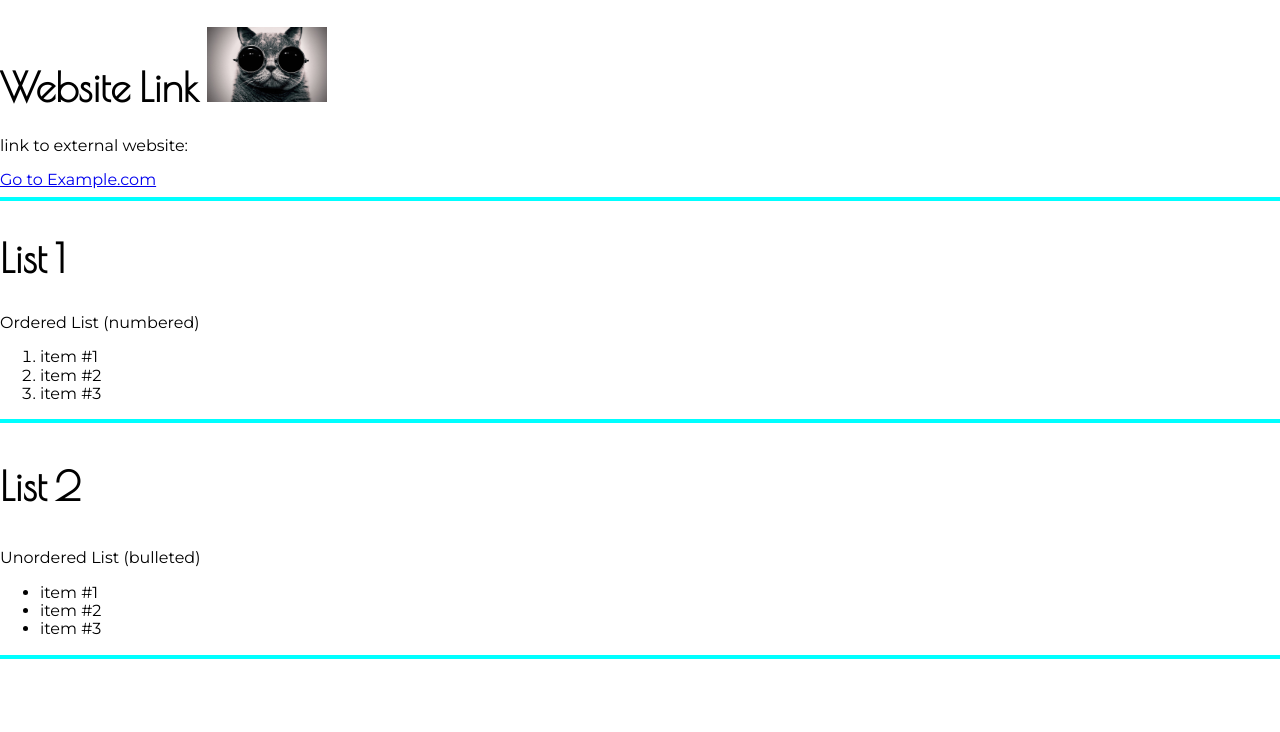
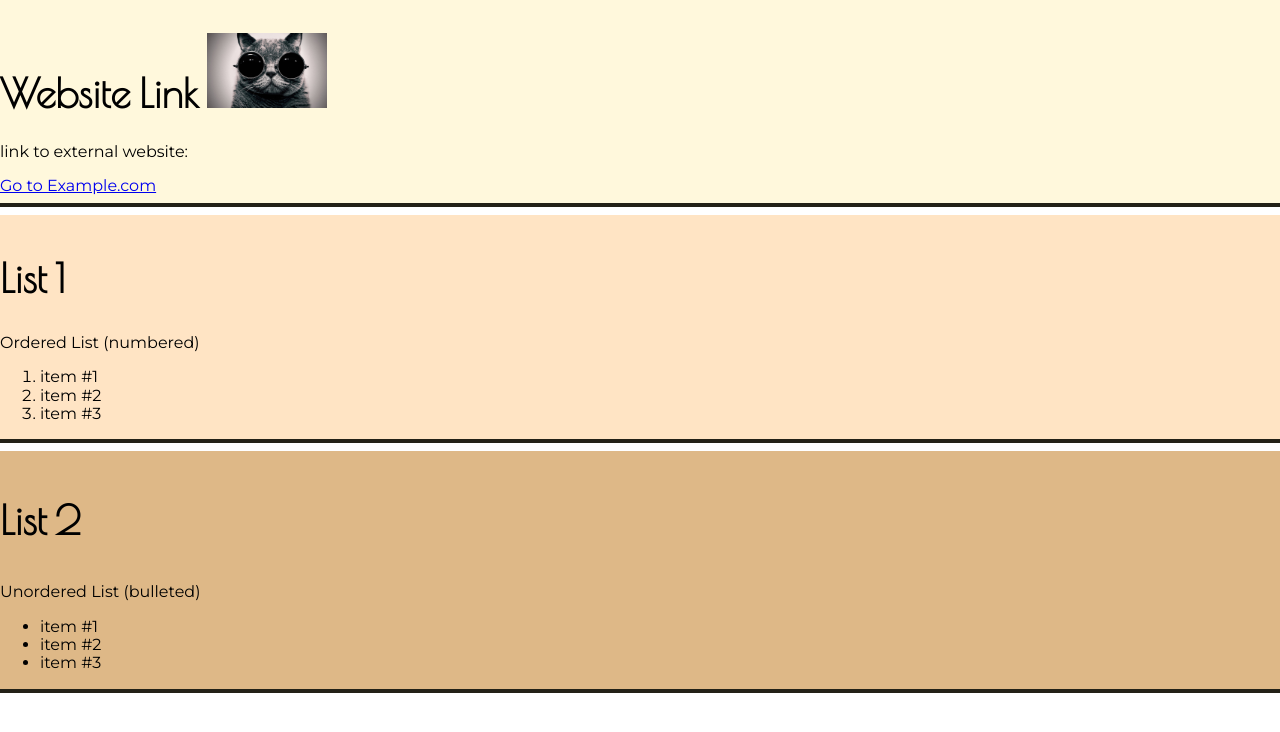
Before and after one commit to Dylan1217/project-1, a plain HTML site: page index.html in a window 1280 px wide. Drawn offline with nearby package versions, Linux system fonts and the light colour scheme.

Commit message:
added divs and background colors

```diff
--- a/css/main.css
+++ b/css/main.css
@@ -13,7 +13,7 @@ body {
 
 hr {
     height: 4px;
-    background-color: aqua;
+    background-color: rgb(35, 33, 23);
     border: none;
 }
 
@@ -23,6 +23,21 @@ h1, h2, h3, h4, h5, h6 {
     font-family: "Poiret One", sans-serif;
     font-weight: 1000;
     font-size: 40px;
+}
+
+.section-1 {
+    background-color: cornsilk;
+    padding-top: 6px;
+}
+
+.section-3 {
+    background-color: burlywood;
+    padding-top: 6px;
+}
+
+.section-2 {
+    background-color: bisque;
+    padding-top: 6px;
 }
 
 /*
--- a/index.html
+++ b/index.html
@@ -27,6 +27,7 @@
 </head>
 
 <body>
+  <div class = "section-1">
     <h1>
       Website Link
       <img class = "glasses-cat" src="./img/cat with glasses.jpg" alt="Cat with Glasses">
@@ -34,7 +35,9 @@
     <p>link to external website:</p>
     <a href="https://www.example.com" target="_blank">Go to Example.com</a>
     <hr>
+</div>
 
+  <div class="section-2">
     <h2>List 1</h2>
     <p>Ordered List (numbered)</p>
     <ol>
@@ -43,7 +46,10 @@
         <li>item #3</li>
     </ol>
     <hr>
+</div>
 
+
+  <div class="section-3">
     <h3>List 2</h3>
     <p>Unordered List (bulleted)</p>
     <ul>
@@ -52,6 +58,7 @@
         <li>item #3</li>
     </ul>
     <hr>
+</div>
 
   <script src="js/main.js"></script>
 </body>
```
Lines whose indentation alone changed are shown as unchanged.
